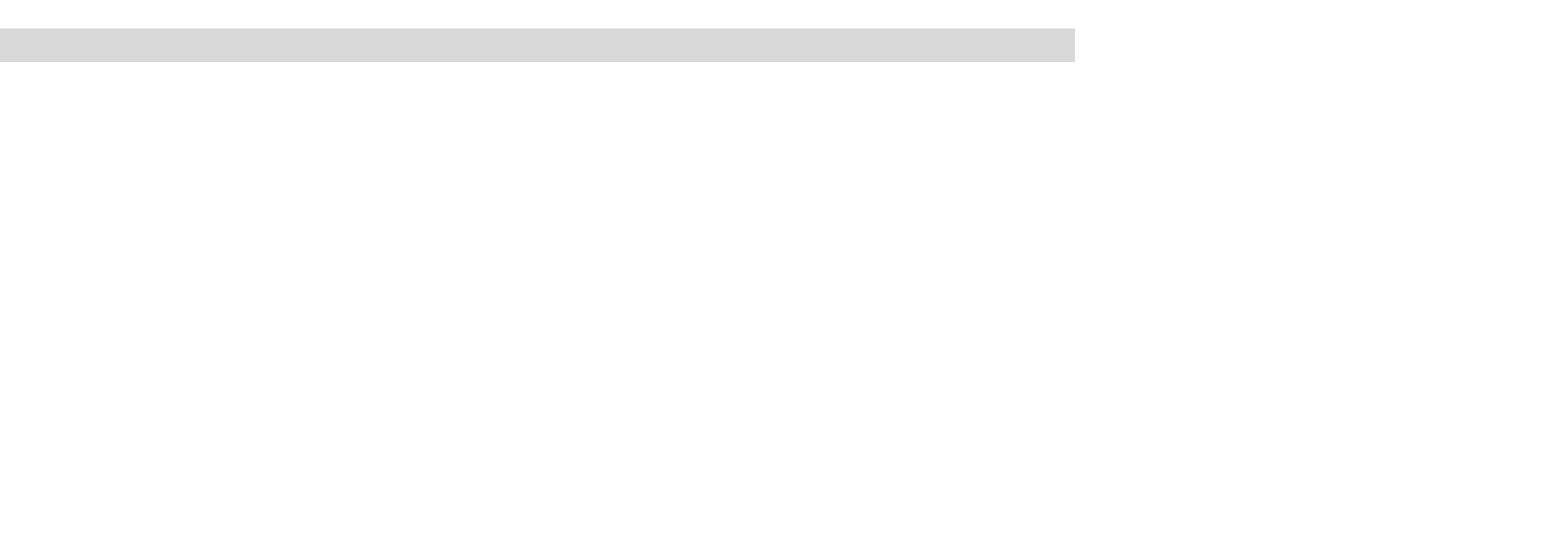
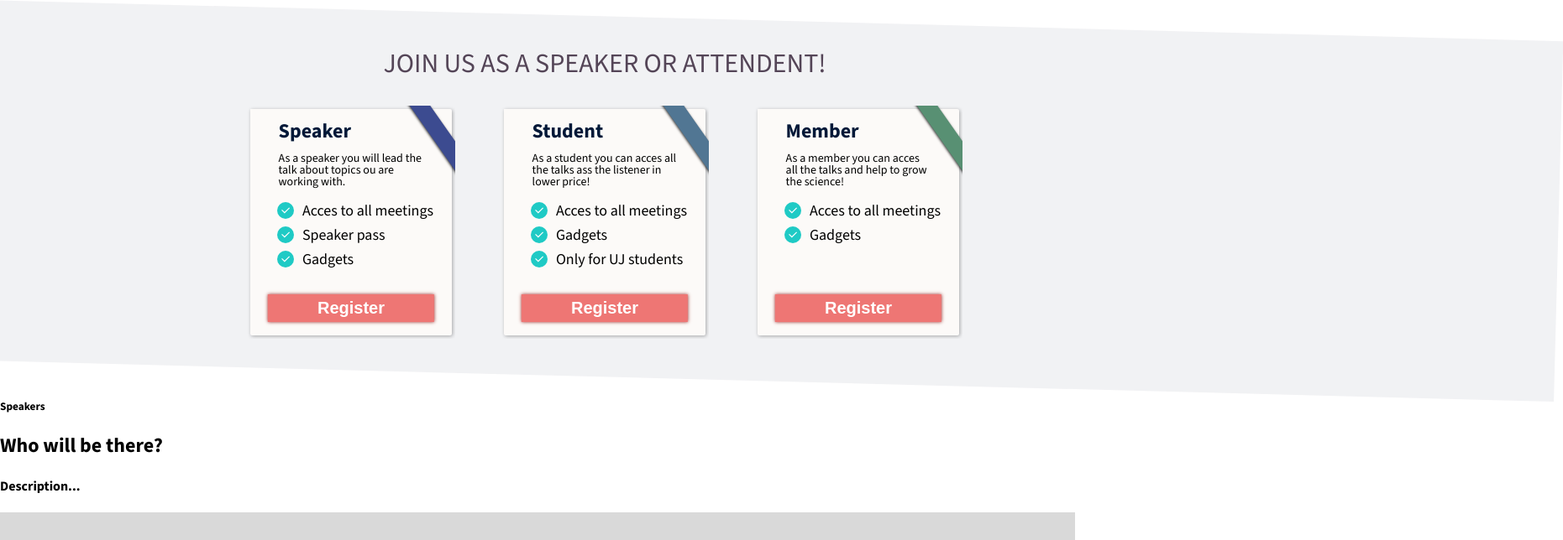
Before and after one commit to tzmcion/genomica, a React (Create React App) app: page / in a window 1280 px wide. Shown: the part 860-1504 px from the top of the page at 84% size, 1861 px wide, since content can reach past the window. Before the commit the page ends 934 px from the top, so only its background shows below. Built offline with nearby package versions, Linux system fonts and the light colour scheme.

Commit message:
Speakers

```diff
--- a/src/Components/Banner/Banner.scss
+++ b/src/Components/Banner/Banner.scss
@@ -31,7 +31,7 @@
         .jag{
             width:400px;
             height:340px;
-            filter: drop-shadow(0px 0px 3px black);
+            filter: drop-shadow(0px 0px 3px #465fb9);
         }
     }
 }
--- /dev/null
+++ b/src/Components/HomeData/HomeData.js
@@ -0,0 +1,59 @@
+import React from 'react'
+import './HomeData.scss';
+
+function Icon({title}){
+    return(
+        <li className='Up'>
+            <span className='Up-Icon'>
+                <svg xmlns="http://www.w3.org/2000/svg" viewBox="0 0 24 24" width="24" height="24">
+                    <path fill="none" d="M0 0h24v24H0z" />
+                    <path d="M10 15.172l9.192-9.193 1.415 1.414L10 18l-6.364-6.364 1.414-1.414z" fill="currentColor" />
+                </svg>
+            </span>
+            <span className='Up-Title'>{title}</span>
+        </li>
+    )
+}
+
+function Ticket({type,price, color, cons, children}){
+
+    const renderCons = () =>{
+        return cons.map((el,index) =>{
+            return <Icon key={`${type}${index}`} title={el}/>;
+        })
+    }
+
+    return (
+    <div className='HomeData-Register-Fast-d'>
+        <div className={`Band Band-${color}`}><p>{price}zl</p></div>
+        <div className='Data'>
+            <h2>{type}</h2>
+            <h3>{children}</h3>
+            <ul>
+                {renderCons()}
+            </ul>
+            <button>Register</button>
+        </div>
+    </div>);
+}
+
+export default function HomeData() {
+  return (
+    <div className='HomeData'>
+        <div className='HomeData-Register'>
+            <h1>Join us as a speaker or attendent!</h1>
+            <div className='HomeData-Register-Fast'>
+                <Ticket type={'Speaker'} color='Green' cons={['Acces to all meetings','Speaker pass', 'Gadgets']} price={200}>
+                    As a speaker you will lead the talk about topics ou are working with.
+                </Ticket>
+                <Ticket type={'Student'} color='Red' cons={['Acces to all meetings','Gadgets','Only for UJ students']} price={150}>
+                    As a student you can acces all the talks ass the listener in lower price!
+                </Ticket>
+                <Ticket type={'Member'} color='Blue' cons={['Acces to all meetings', 'Gadgets',]} price={180}>
+                    As a member you can acces all the talks and help to grow the science!
+                </Ticket>
+            </div>
+        </div>
+    </div>
+  )
+}
--- /dev/null
+++ b/src/Components/HomeData/HomeData.scss
@@ -0,0 +1,195 @@
+.HomeData{
+    position: relative;
+    height:400px;
+    padding-top: 30px;
+    &::after{
+        content: '';
+        position: absolute;
+        z-index: -1;
+        top:0;
+        left:-5%;
+        width:150%;
+        height:100%;
+        transform: rotate(1.5deg);
+        background-color:#0018380e;
+    }
+    .HomeData-Register{
+        width:1440px;
+        margin: 0px auto;
+        height:auto;
+        h1{
+            width:100%;
+            text-align: center;
+            margin: 0;
+            padding: 0;
+            font-weight: 400;
+            text-transform: uppercase;
+            color:#544557;
+        }
+        .HomeData-Register-Fast{
+            width:960px;
+            margin: 30px auto;
+            height:300px;
+            border-radius: 2px;
+            display: flex;
+            flex-direction: row;
+            justify-content: space-evenly;
+            .HomeData-Register-Fast-d{
+                width:240px;
+                height:90%;
+                padding: 4px;
+                position: relative;
+                overflow: hidden;
+                .Band{
+                    position: absolute;
+                    top:50px;
+                    right:-150px;
+                    width:300px;
+                    height:20px;
+                    background-color: black;
+                    transform: rotate(55deg);
+                    box-shadow: 0px 1px 3px rgba(0, 0, 0, 0.795);
+                    transition: 0.3s;
+                    display: flex;
+                    align-items: center;
+                    justify-content: right;
+                    border-radius: 3px;
+                    p{
+                        color: #fff;
+                        text-shadow: 0px 0px 6px rgba(255, 255, 255, 0.452);
+                        font-size: 20px;
+                        font-weight: 700;
+                        margin-left: 20px;
+                        transition: 0.3s;
+                    }
+                }
+
+                .Band-Blue{
+                    background-color: #589073;
+
+                }
+                .Band-Green{
+                    background-color: #3c4b90;
+                }
+                .Band-Red{
+                    background-color: #517693;
+                }
+                &:hover{
+                    .Band{
+                        right:-140px;
+                        height: 30px;
+                        p{
+                            margin-right: 160px;
+                        }
+                    }
+                }
+                .Data{
+                    width:100%;
+                    height:100%;
+                    margin: 0px auto;
+                    background-color: rgb(252, 250, 248);
+                    border-radius: 2px;
+                    border-top-left-radius: 0px;
+                    box-shadow: 1px 1px 4px rgba(0, 0, 0, 0.315);
+                    display: flex;
+                    flex-direction: column;
+                    align-items: center;
+                    overflow: hidden;
+                    h2,h4,h3{
+                        margin: 0;
+                        padding: 0;
+                        width:100%;
+                        text-align: center;
+                    }
+                    h2{
+                        width: 72%;
+                        text-align: left;
+                        margin-top: 10px;
+                        font-size: 24px;
+                        color:rgb(0, 24, 56);
+                    }
+                    h3{
+                        width:72%;
+                        text-align: left;
+                        margin-top: 10px;
+                        font-size: 14px;
+                        line-height: 14px;
+                        font-weight: 400;
+                    }
+                    h4{
+                        position: absolute;
+                        bottom: 55px;
+                        font-size: 18px;
+                        font-weight: 500;
+                        color:#594c5ca9;
+                    }
+                    ul{
+                        margin-left: 10px;
+                        padding: 0;
+                        margin-top: 10px;
+                    }
+                    button{
+                        background-color: #EE7674;
+                        position: absolute;
+                        bottom: 20px;
+                        left:50%;
+                        width:80%;
+                        text-align: center;
+                        font-size: 20px;
+                        color:#FFFFFF;
+                        outline: none;
+                        border: none;
+                        padding-top: 5px;
+                        padding-bottom: 5px;
+                        font-weight: 600;
+                        cursor: pointer;
+                        box-shadow: 0px 0px 4px #972c2a;
+                        transform: translateX(-50%);
+                        transition: 0.2s;
+                        &:hover{
+                            background-color: #f36461;
+                            transform: scale(1.02);
+                        }
+                    }
+                    &:hover{
+                        button{
+                            transform: translateY(0%) translateX(-50%);
+                        }
+                    }
+                    ul{
+                        li{
+                            font-size: 18px;
+                            font-weight: 400;
+                            list-style: none;
+                        }
+                    }
+                }
+            }
+        }
+    }
+}
+
+.Up{
+    margin-top: 5px;
+    display: flex;
+    flex-direction: row;
+    align-items: center;
+    .Up-Icon{
+        display: inline-flex;
+        align-items: center;
+        justify-content: center;
+        background-color: #1FCAC5;
+        border-radius: 50%;
+        width:20px;
+        height: 20px;
+        svg{
+            color:white;
+            width:14px;
+            height: 14px;
+        }
+    }
+
+    .Up-Title{
+        margin-left: 10px;
+    }
+}
--- /dev/null
+++ b/src/Components/Speakers/Speakers.js
@@ -0,0 +1,12 @@
+import React from 'react'
+import './Speakers.scss'
+
+export default function Speakers() {
+  return (
+    <div className='Speakers'>
+        <h5>Speakers</h5>
+        <h2>Who will be there?</h2>
+        <h4>Description...</h4>
+    </div>
+  )
+}
--- /dev/null
+++ b/src/Components/Speakers/Speakers.scss
@@ -0,0 +1,4 @@
+.Speakers{
+    margin: 10px auto;
+    width:1440px;
+}
--- a/src/Components/Static_Banner/staticBanner.scss
+++ b/src/Components/Static_Banner/staticBanner.scss
@@ -1,6 +1,6 @@
 .Static-Banner{
     width:100%;
-    height:500px;
+    height:490px;
     display: flex;
     flex-direction: row;
     align-items: center;
@@ -54,9 +54,8 @@
             flex-direction: column;
             align-items: center;
             justify-content: center;
-            // background: linear-gradient(5deg,transparent,#34468815,#3446880c);
+            position: relative;
             border-radius: 5px;
-            // box-shadow: 0px 0px 2px rgba(0, 0, 0, 0.265);
             img{
                 pointer-events: none;
                 width:72%;
--- a/src/Pages/Home/Home.js
+++ b/src/Pages/Home/Home.js
@@ -1,6 +1,8 @@
 import React from 'react'
 import Banner from '../..//Components/Static_Banner/staticBanner';
 import './Home.scss'
+import HomeData from '../../Components/HomeData/HomeData';
+import Speakers from '../../Components/Speakers/Speakers';
 
 export default function Home() {
   return (
@@ -8,6 +10,11 @@ export default function Home() {
       <div className='container-top'>
         <Banner />
       </div>
+      <div className='container-mid'>
+        <HomeData />
+        <Speakers />
+      </div>
+
     </div>
   )
 }
--- a/src/index.css
+++ b/src/index.css
@@ -7,6 +7,7 @@ body {
   width:100vw;
   overflow: hidden;
   overflow-y: auto;
+  cursor: default;
   font-family: 'Source Sans 3', sans-serif;
   -webkit-font-smoothing: antialiased;
   -moz-osx-font-smoothing: grayscale;
```
Also changed, not shown: src/Assets/geen.jpg (added).
